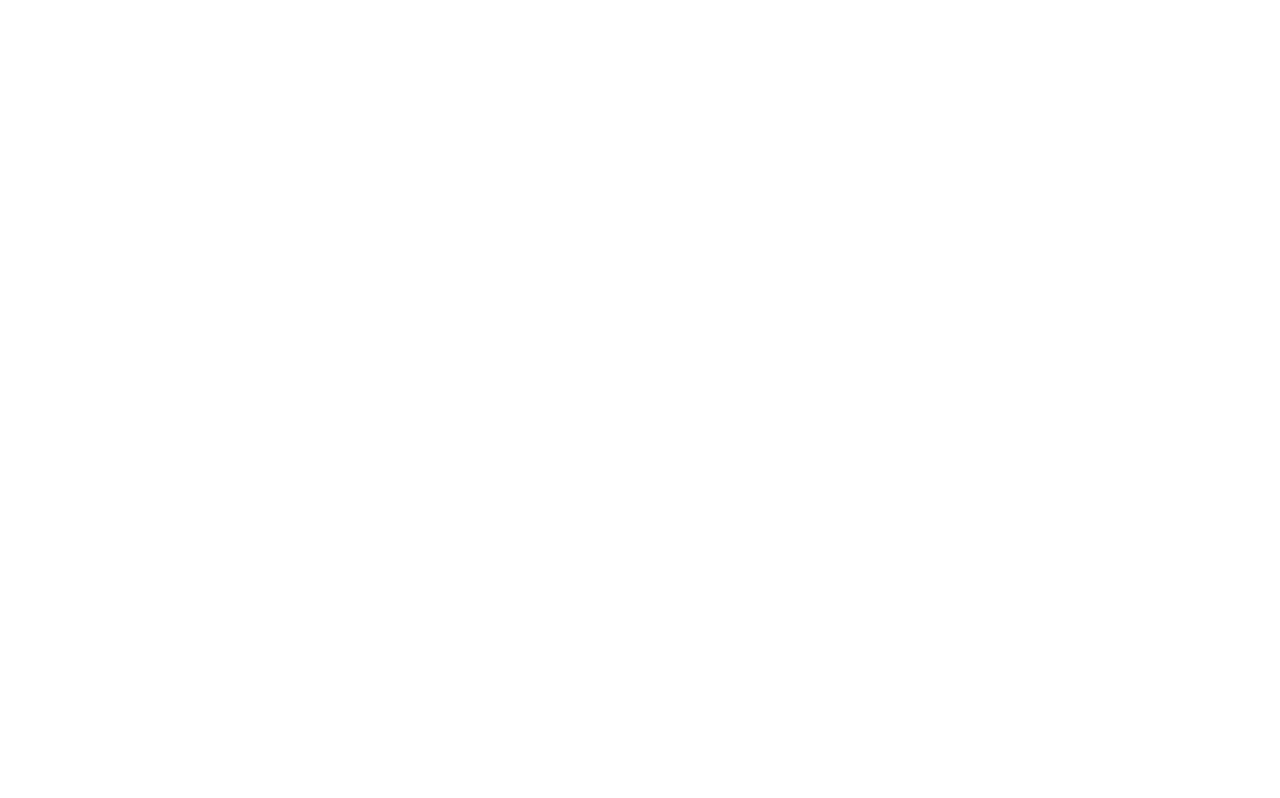
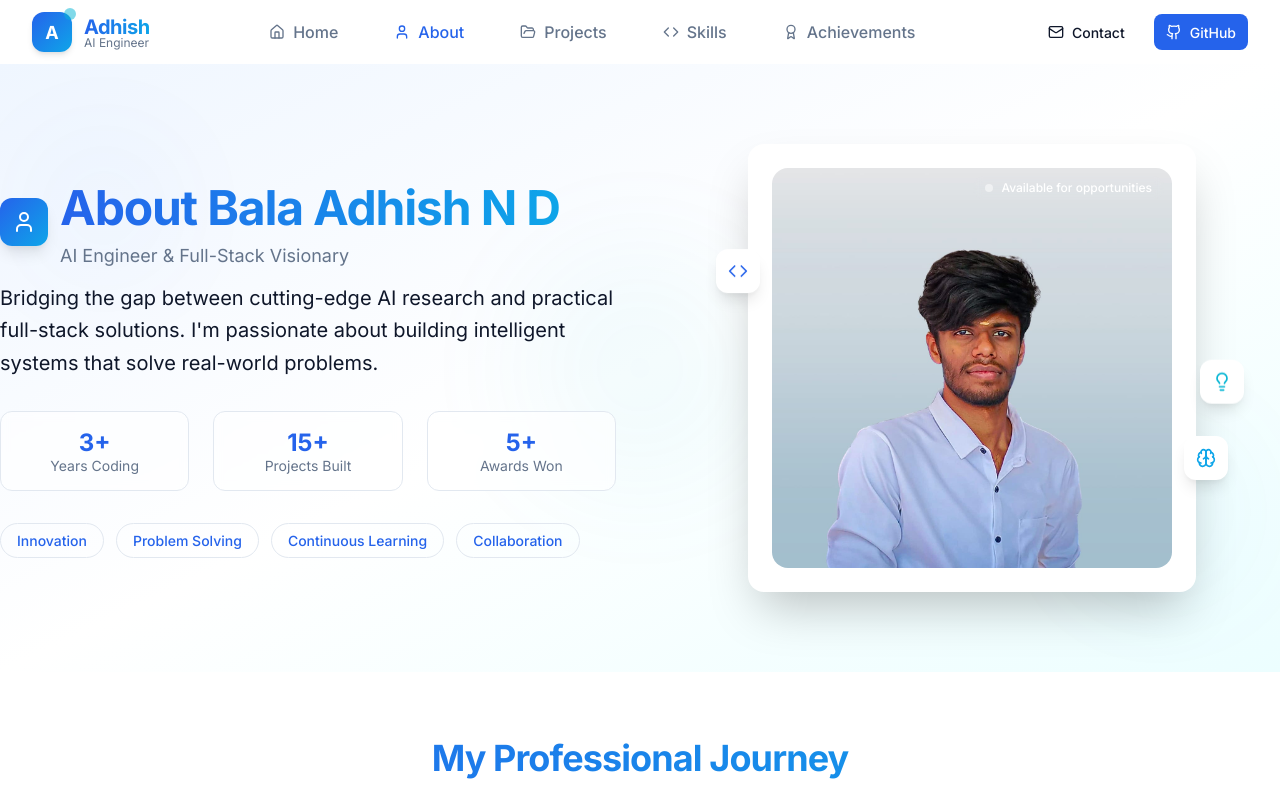
Before and after one commit to AdhishMagic/Bala-Adhish-Portfolio, a React (Vite) app: page /Bala-Adhish-Portfolio/about-professional-journey in a window 1280 px wide. Shown: the top 798 px of the page. Built offline with nearby package versions, Linux system fonts and the light colour scheme.

Commit message:
Deployment Successfull

```diff
--- a/index.html
+++ b/index.html
@@ -10,7 +10,7 @@
   <base href="/" />
   <link rel="icon" href="/favicon.ico" />
   <link rel="manifest" href="/manifest.json" />
-<script type="module" src="https://static.rocket.new/rocket-web.js?_cfg=https%3A%2F%2Fbalaportf2418back.builtwithrocket.new&_be=https%3A%2F%2Fapplication.rocket.new&_v=0.1.8"></script>
+
 </head>
 
 <body>
--- a/package.json
+++ b/package.json
@@ -2,7 +2,7 @@
   "name": "bala-portfolio",
   "version": "0.1.0",
   "private": true,
-  "homepage": "http://adhishview.github.io/Adhish-Portfolio",
+  "homepage": "http://AdhishMagic.github.io/Bala-Adhish-Portfolio",
   "rocketCritical": {
     "dependencies": [
       "@dhiwise/component-tagger",
--- a/src/Routes.jsx
+++ b/src/Routes.jsx
@@ -12,7 +12,7 @@ import HomePage from './pages/homepage-ai-engineer-portfolio-hub';
 
 const Routes = () => {
   return (
-    <BrowserRouter basename="/Adhish-Portfolio">
+    <BrowserRouter basename="/Bala-Adhish-Portfolio">
       <ErrorBoundary>
       <ScrollToTop />
       <RouterRoutes>
--- a/src/components/AppImage.jsx
+++ b/src/components/AppImage.jsx
@@ -1,4 +1,5 @@
 import React from 'react';
+import AdhishProfile from '../assets/images/AdhishProfile.jpeg';
 
 function Image({
   src,
@@ -13,7 +14,7 @@ function Image({
       alt={alt}
       className={className}
       onError={(e) => {
-        e.target.src = "/assets/images/AdhishProfile.jpeg"
+        e.target.src = AdhishProfile
       }}
       {...props}
     />
--- a/src/components/ui/Header.jsx
+++ b/src/components/ui/Header.jsx
@@ -126,7 +126,7 @@ const Header = () => {
             <Button
               variant="default"
               size="sm"
-              onClick={() => window.open('https://github.com/AdhishMagic', '_blank')}
+              onClick={() => window.open('https://github.com/adhishview', '_blank')}
               iconName="Github"
               iconPosition="left"
               iconSize={16}
@@ -175,7 +175,7 @@ const Header = () => {
                 <Button
                   variant="default"
                   fullWidth
-                  onClick={() => window.open('https://github.com/AdhishMagic', '_blank')}
+                  onClick={() => window.open('https://github.com/adhishview', '_blank')}
                   iconName="Github"
                   iconPosition="left"
                   iconSize={16}
--- a/src/pages/about-professional-journey/components/HeroSection.jsx
+++ b/src/pages/about-professional-journey/components/HeroSection.jsx
@@ -1,6 +1,7 @@
 import React from 'react';
 import Image from '../../../components/AppImage';
 import Icon from '../../../components/AppIcon';
+import AdhishProfile from '../../../assets/images/AdhishProfile.jpeg';
 
 const HeroSection = () => {
   return (
@@ -74,7 +75,7 @@ const HeroSection = () => {
               <div className="relative bg-white p-6 rounded-2xl shadow-2xl">
                 <div className="aspect-square overflow-hidden rounded-xl">
                   <Image
-                    src="/assets/images/AdhishProfile.jpeg"
+                    src={AdhishProfile}
                     alt="Bala Adhish - AI Engineer and Full-Stack Developer"
                     className="w-full h-full object-cover hover:scale-105 transition-transform duration-500"
                   />
--- a/src/pages/homepage-ai-engineer-portfolio-hub/components/SocialProof.jsx
+++ b/src/pages/homepage-ai-engineer-portfolio-hub/components/SocialProof.jsx
@@ -106,7 +106,7 @@ const SocialProof = () => {
               <span>GitHub Activity</span>
             </h3>
             <a
-              href="https://github.com/AdhishMagic"
+              href="https://github.com/adhishview"
               target="_blank"
               rel="noopener noreferrer"
               className="text-primary hover:text-primary/80 transition-colors"
--- a/src/pages/homepage-ai-engineer-portfolio-hub/index.jsx
+++ b/src/pages/homepage-ai-engineer-portfolio-hub/index.jsx
@@ -85,7 +85,7 @@ const HomePage = () => {
                 </p>
                 <div className="flex space-x-4">
                   <a
-                    href="https://github.com/AdhishMagic"
+                    href="https://github.com/adhishview"
                     target="_blank"
                     rel="noopener noreferrer"
                     className="text-slate-400 hover:text-white transition-colors"
--- a/vite.config.mjs
+++ b/vite.config.mjs
@@ -5,7 +5,7 @@ import tagger from "@dhiwise/component-tagger";
 
 // https://vitejs.dev/config/
 export default defineConfig({
-  base: "/Adhish-Portfolio/",
+  base: "/Bala-Adhish-Portfolio/",
   // This changes the out put dir from dist to build
   // comment this out if that isn't relevant for your project
   build: {
```
Also changed, not shown: src/assets/images/AdhishProfile.jpeg (renamed from public/assets/images/AdhishProfile.jpeg), 1 other file (tests, documents, lock files or other folders).
